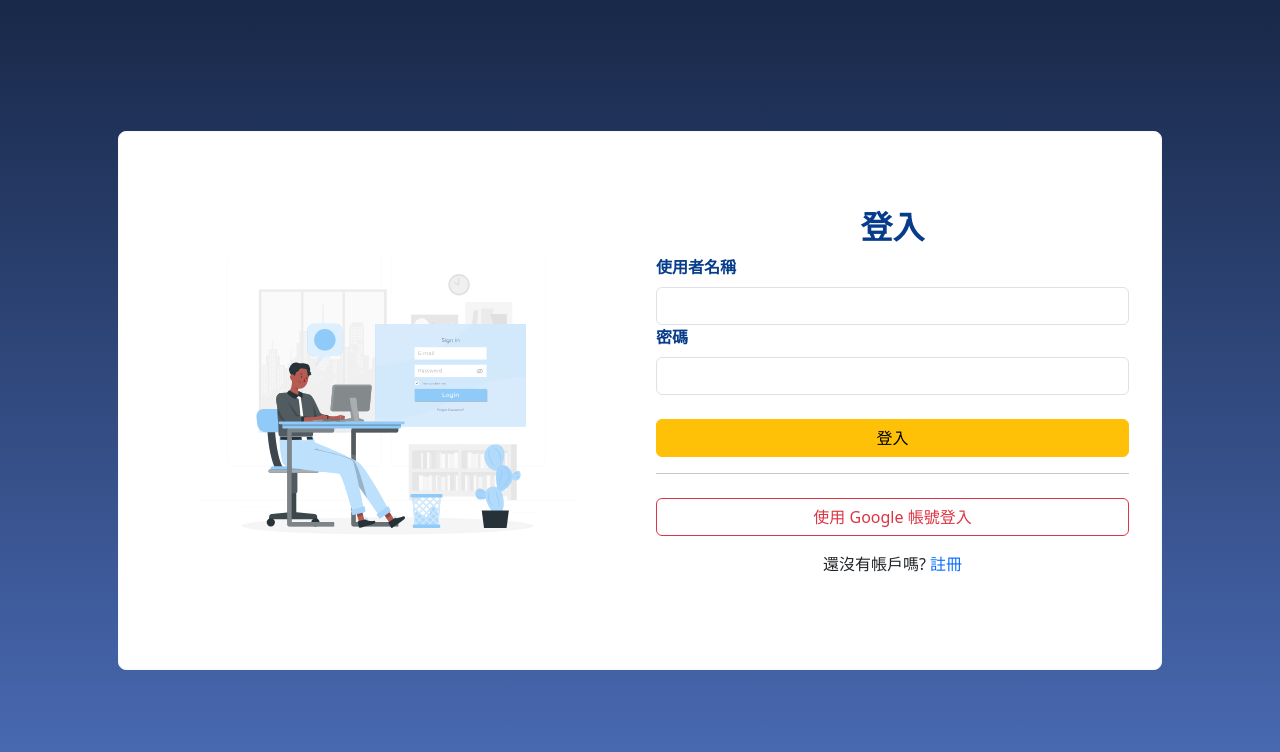
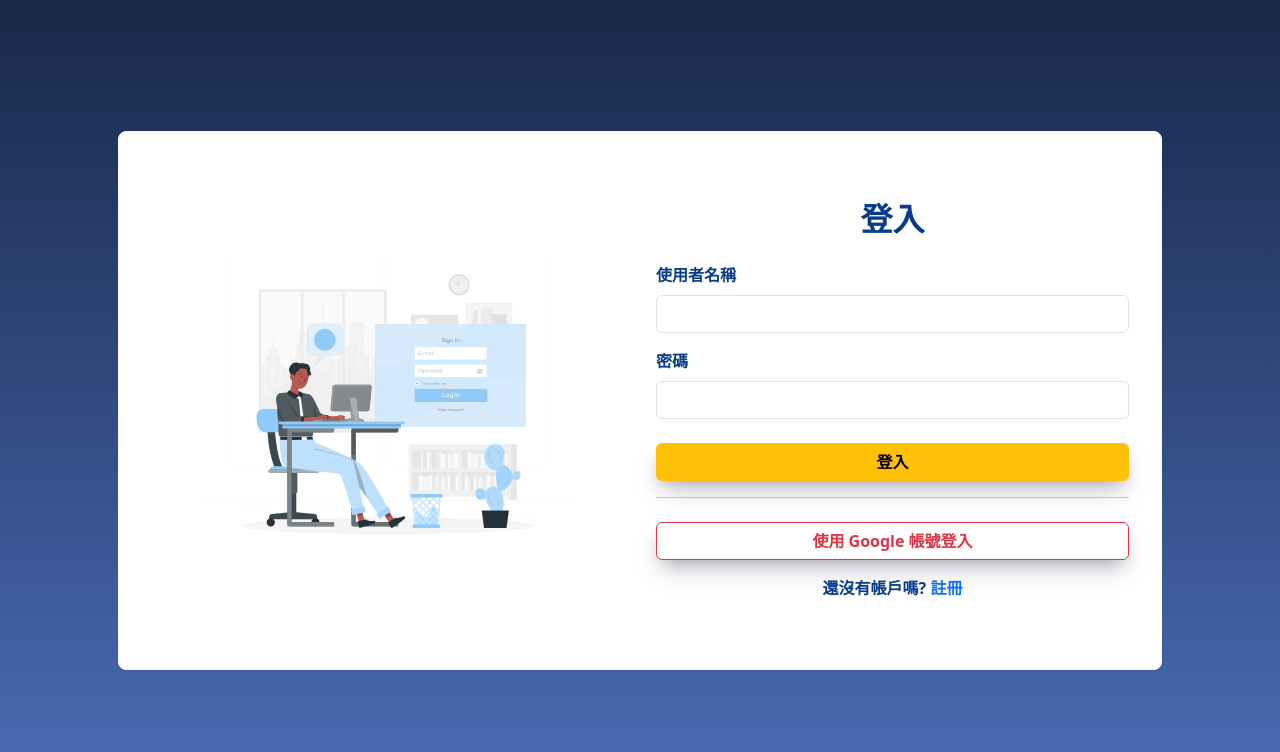
Before and after one commit to code8la888/helix-app, a React (Vite) app in the folder client/: page /login in a window 1280 px wide. Shown: the top 752 px of the page. Built offline with nearby package versions, Linux system fonts and the light colour scheme; no server answers.

Commit message:
feat: add custom styles

```diff
--- a/client/src/styles/style.css
+++ b/client/src/styles/style.css
@@ -1,7 +1,63 @@
 .custom-striped {
   --bs-table-striped-bg: rgb(139, 185, 254, 0.3);
   --bs-table-hover-bg: rgb(139, 185, 254);
+  --bs-table-color: rgb(6, 60, 139);
+  --bs-table-striped-color: rgb(6, 60, 139);
+  --bs-table-hover-color: rgb(6, 60, 139);
 }
-label {
+
+h1,
+h2,
+h3,
+p,
+label,
+.apple {
+  color: rgb(6, 60, 139);
+  font-weight: bold;
+  margin: 16px 0;
+}
+
+button {
+  box-shadow: rgba(50, 50, 93, 0.25) 0px 13px 27px -5px,
+    rgba(0, 0, 0, 0.3) 0px 8px 16px -8px;
+}
+
+.btn {
+  font-weight: bold;
+}
+
+tr {
+  vertical-align: middle;
+}
+
+td,
+.custom-color {
   color: rgb(6, 60, 139);
 }
+
+.wh {
+  /*header footer文字*/
+  color: white;
+  font-weight: bold;
+}
+
+.pagination {
+  --bs-pagination-color: rgb(6, 60, 139);
+  --bs-pagination-active-bg: rgb(6, 60, 139);
+}
+
+.nav-link:active,
+.nav-link:hover,
+.nav-link:focus,
+.navbar-brand:active,
+.navbar-brand:hover {
+  color: rgb(139, 185, 254);
+}
+
+.navbar-brand:focus {
+  color: white;
+}
+
+.col {
+  margin-bottom: 16px;
+}
```
